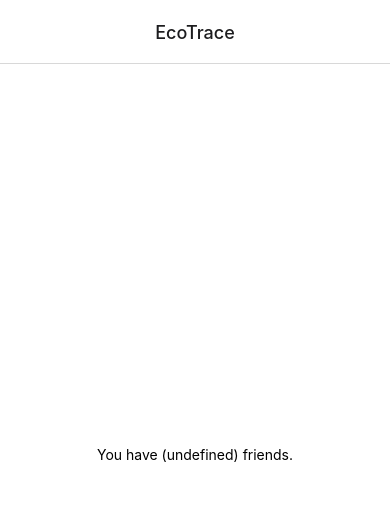
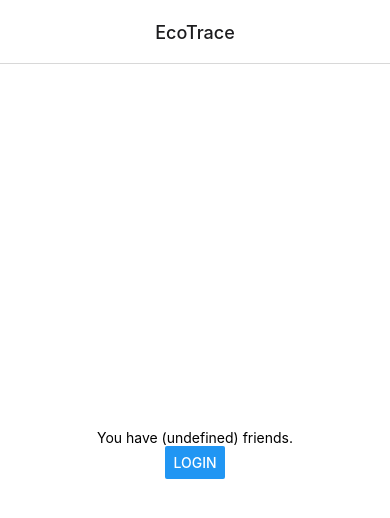
Before and after one commit to GYA-BAc/EcoTrace-Mobile, a React Native app: screen /EcoTrace in a window 390 px wide. Shown: the top 518 px of the page. Built offline with nearby package versions, Linux system fonts and the light colour scheme.

Commit message:
use react functional components

```diff
--- a/src/App.js
+++ b/src/App.js
@@ -4,29 +4,34 @@ import { StatusBar } from 'expo-status-bar';
 import { StyleSheet } from 'react-native';
 import { NavigationContainer } from '@react-navigation/native';
 import { createNativeStackNavigator } from '@react-navigation/native-stack';
+
 import HomeScreen from './screens/home/index';
+import Login from './screens/login';
 
 const Stack = createNativeStackNavigator();
 
 
-class App extends React.Component {
-  render() {
+const App = () => {
   return (
     <NavigationContainer>
 
       <StatusBar style="auto" />
 
-        <Stack.Navigator screenOptions={{headerTitleAlign: 'center'}}>
+      <Stack.Navigator screenOptions={{headerTitleAlign: 'center' }}>
 
         <Stack.Screen
+          // options={{headerShown: false}}
           name="EcoTrace"
           component={HomeScreen}
         />
 
+        <Stack.Screen
+          name="Login"
+          component={Login}
+        />
       </Stack.Navigator>
     </NavigationContainer>
   );
 }
-}
 
 export default App
--- a/src/screens/home/index.js
+++ b/src/screens/home/index.js
@@ -1,6 +1,6 @@
 import React from 'react';
-import { StyleSheet, Text, View } from 'react-native';
-
+import { StyleSheet, Text, View, Button } from 'react-native';
+import { useNavigation } from '@react-navigation/native';
 
 const styles = StyleSheet.create({
     container: {
@@ -12,14 +12,20 @@ const styles = StyleSheet.create({
 });
 
 
-class HomeScreen extends React.Component {
-  render() {
-    return (
-      <View style={styles.container}>
-        <Text>You have (undefined) friends.</Text>
-      </View>
-    );
-  }
+const HomeScreen = () => {
+  const navigation = useNavigation();
+  return (
+    <View style={styles.container}>
+      <Text>You have (undefined) friends.</Text>
+
+      <Button
+        title="Login"
+        onPress={() =>
+          navigation.navigate('Login')
+        }
+      />
+    </View>
+  );
 }
 
 
--- /dev/null
+++ b/src/screens/login/index.js
@@ -0,0 +1,24 @@
+import React from 'react';
+import { StyleSheet, Text, View } from 'react-native';
+
+
+const styles = StyleSheet.create({
+    container: {
+      flex: 1,
+      backgroundColor: '#fff',
+      alignItems: 'center',
+      justifyContent: 'center',
+    },
+});
+
+
+const Login = () => {
+  return (
+    <View style={styles.container}>
+    <Text>Login Here</Text>
+    </View>
+  );
+}
+
+
+export default Login;
```
Also changed, not shown: src/components/header/index.js (added, +40 -0 lines). Lines whose indentation alone changed are shown as unchanged.
